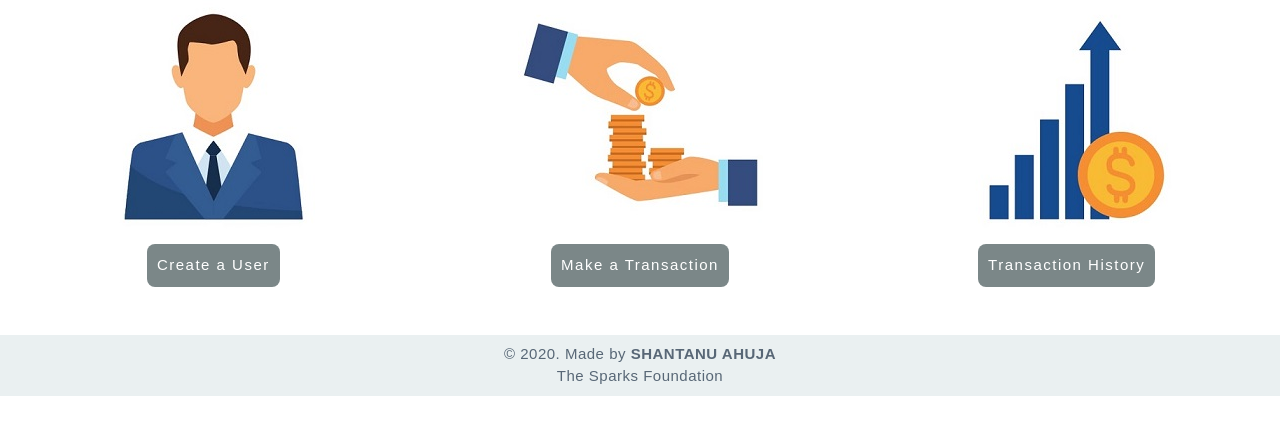
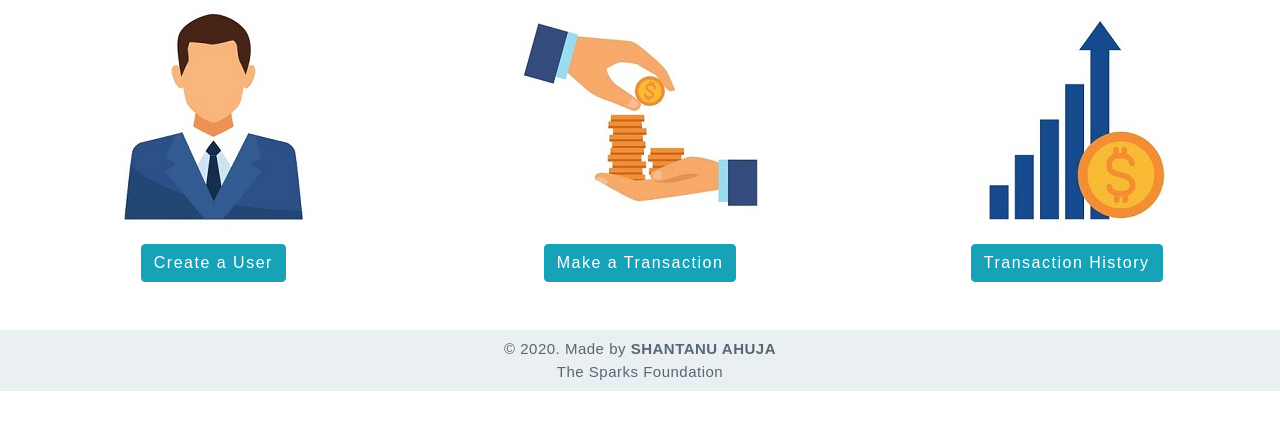
Before and after one commit to ShantanuAhuja/The-Sparks-Banking-System, a PHP site: page / in a window 1280 px wide. Shown: the part 345-780 px from the top of the page. Run offline with PHP 8.4, Linux system fonts and the light colour scheme.

Commit message:
Update index.php

```diff
--- a/index.php
+++ b/index.php
@@ -37,17 +37,17 @@
                   <div class="col-md act">
                     <img src="img/user.jpg" class="img-fluid">
                     <br>
-                    <a href="createuser.php"><button>Create a User</button></a>
+                    <a href="createuser.php"><button type="button" class="btn btn-info">Create a User</button></a>
                   </div>
                   <div class="col-md act">
                     <img src="img/transfer.jpg" class="img-fluid">
                     <br>
-                    <a href="transfermoney.php"><button>Make a Transaction</button></a>
+                    <a href="transfermoney.php"><button type="button" class="btn btn-info">Make a Transaction</button></a>
                   </div>
                   <div class="col-md act">
                     <img src="img/history.jpg" class="img-fluid">
                     <br>
-                    <a href="transactionhistory.php"><button>Transaction History</button></a>
+                    <a href="transactionhistory.php"><button type="button" class="btn btn-info">Transaction History</button></a>
                   </div>
             </div>
       </div>
```
